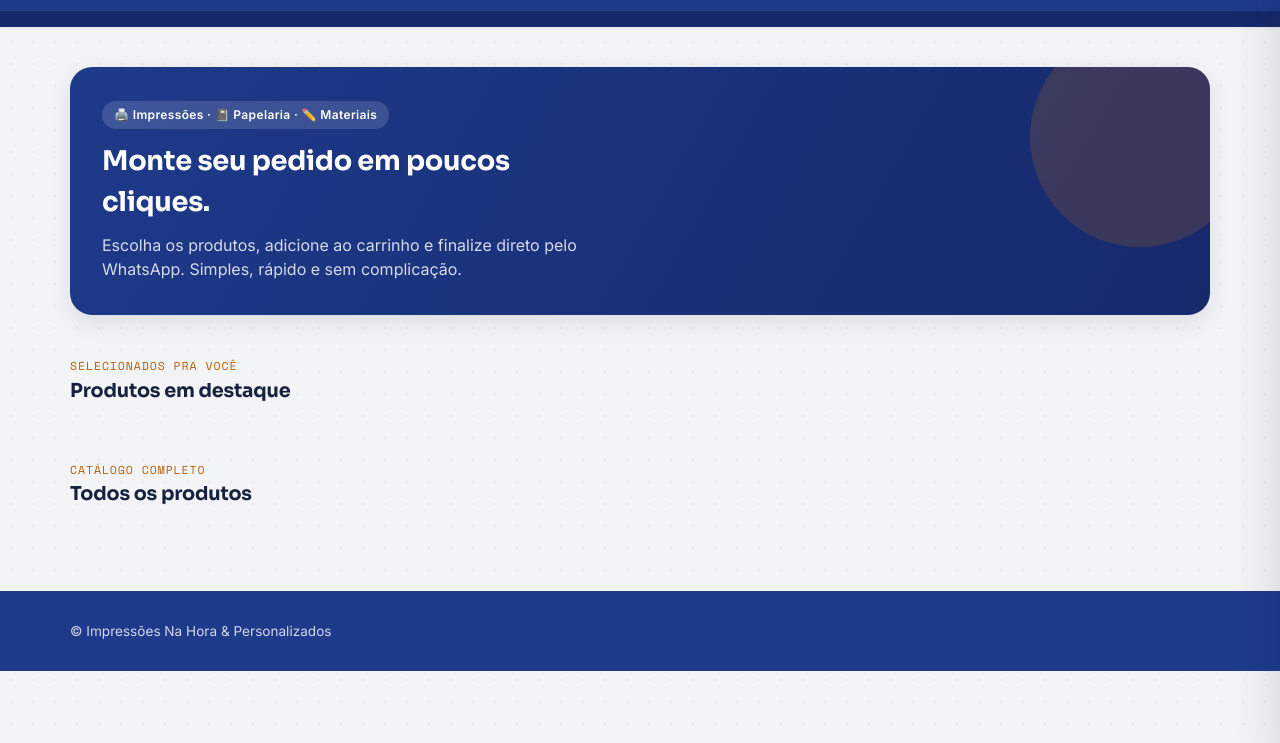
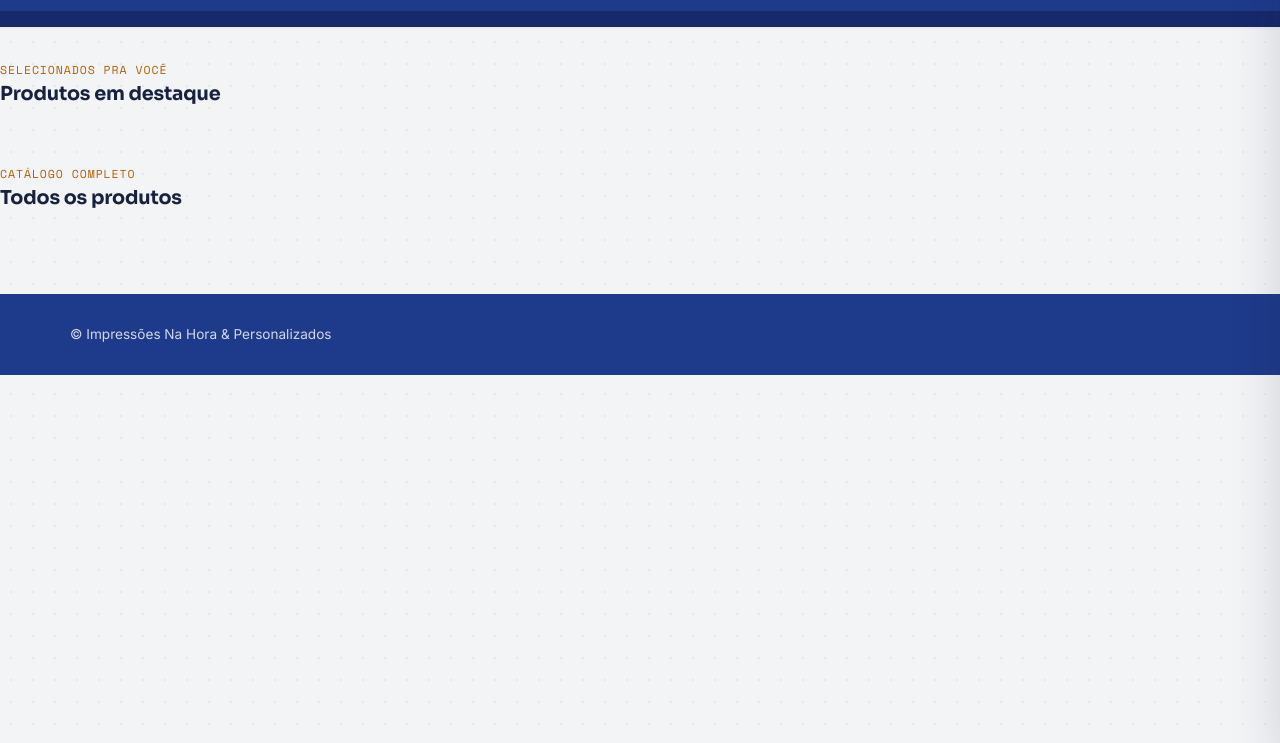
Before and after one commit to danreposi/IHP, a plain HTML site: page frontend/index.html in a window 1280 px wide. Shown: the part 57-800 px from the top of the page. Drawn offline with nearby package versions, Linux system fonts and the light colour scheme; no server answers.

Commit message:
Update index.html

```diff
--- a/frontend/index.html
+++ b/frontend/index.html
@@ -39,17 +39,6 @@
   <button data-theme-option="dark">🌙 Tema Escuro</button>
   <button data-theme-option="system">🖥️ Padrão do Sistema</button>
 </div>
-
-<main class="container">
-  <section class="hero">
-    <div class="hero-card">
-      <div class="hero-text">
-        <span class="hero-badge">🖨️ Impressões · 📓 Papelaria · ✏️ Materiais</span>
-        <h1>Monte seu pedido em poucos cliques.</h1>
-        <p>Escolha os produtos, adicione ao carrinho e finalize direto pelo WhatsApp. Simples, rápido e sem complicação.</p>
-      </div>
-    </div>
-  </section>
 
   <section id="featured-section">
     <div class="section-title">
```
